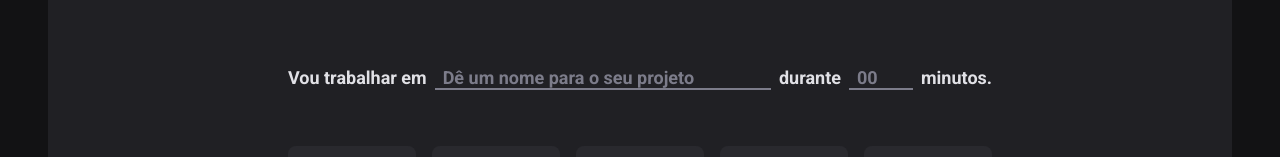
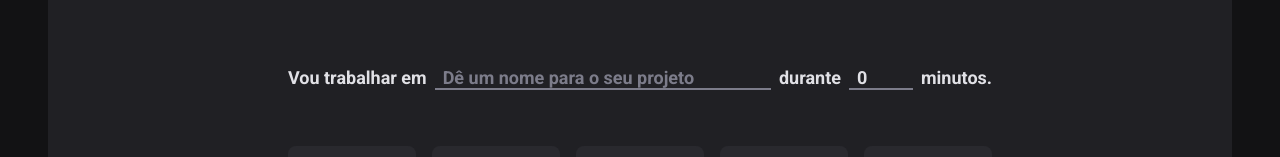
Before and after one commit to KawanHSB/02-ignite-timer, a React (Vite) app: page / in a window 1280 px wide. Shown: the part 166-323 px from the top of the page. Built offline with nearby package versions, Linux system fonts and the light colour scheme.

Commit message:
TypeScript no formulário

```diff
--- a/src/pages/Home/index.tsx
+++ b/src/pages/Home/index.tsx
@@ -19,12 +19,18 @@
     .max(60, 'o ciclo precisa ser no maximo 60 minutos'),
 })
 
+type NewCycleFormData = zod.infer<typeof newCycleFormValidationSchema>
+
 export default function Home() {
-  const { register, handleSubmit, watch } = useForm({
+  const { register, handleSubmit, watch } = useForm<NewCycleFormData>({
     resolver: zodResolver(newCycleFormValidationSchema),
+    defaultValues: {
+      task: '',
+      minutesAmount: 0,
+    },
   })
 
-  function handleCreateNewCycle(data: any) {
+  function handleCreateNewCycle(data: NewCycleFormData) {
     console.log(data)
   }
 
```
